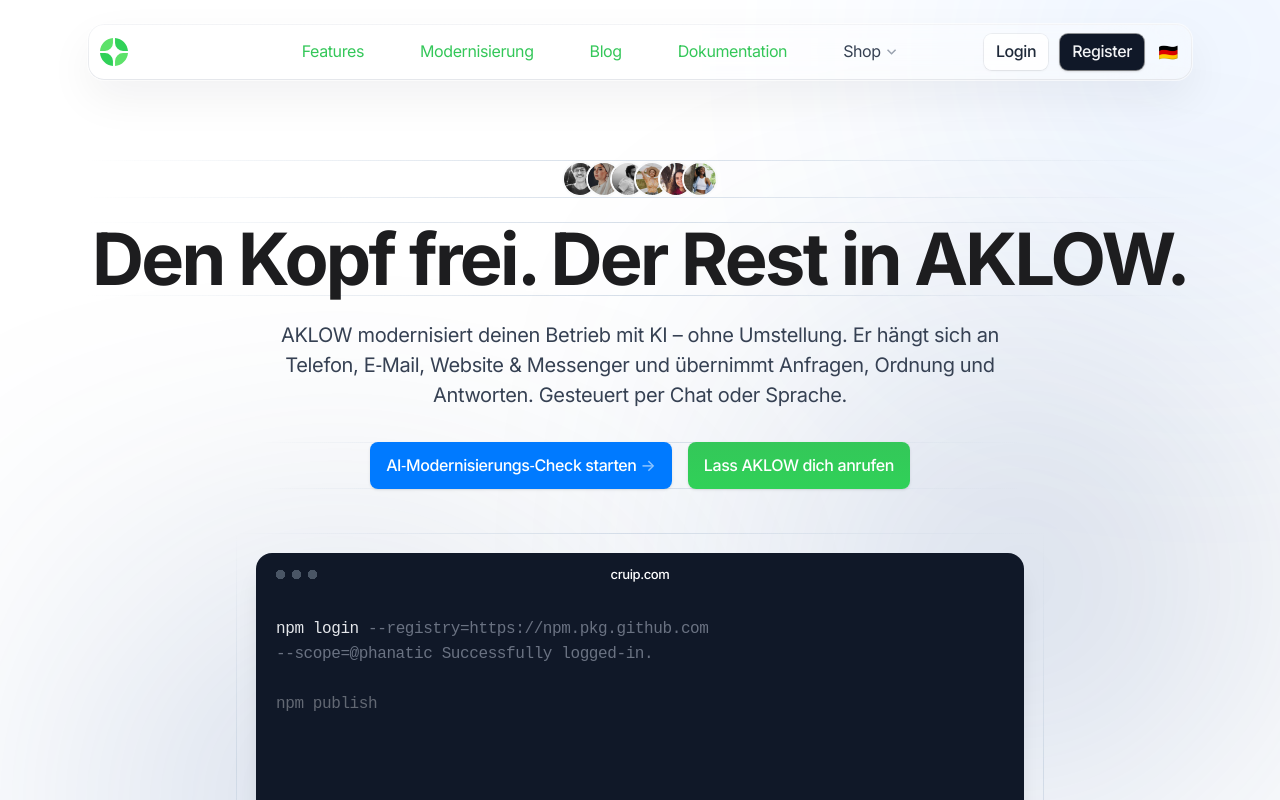
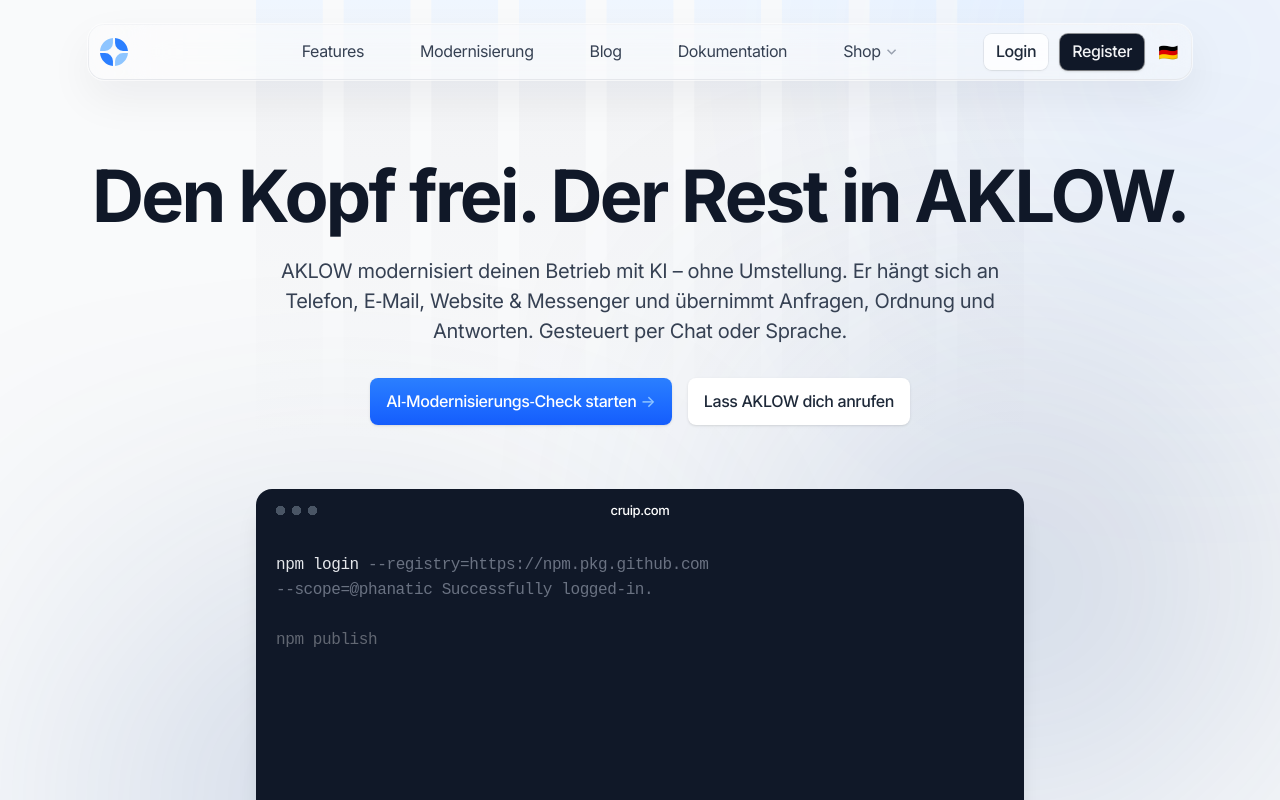
Before and after one commit to madetocreate/landingpage, a Next.js app: page / in a window 1280 px wide. Shown: the top 800 px of the page. Built offline with nearby package versions, Linux system fonts and the light colour scheme.

Commit message:
refactor: Remove avatars and decorative lines from hero section

```diff
--- a/app/(default)/system/page.tsx
+++ b/app/(default)/system/page.tsx
@@ -206,7 +206,7 @@
             {stats.map((stat) => (
               <div key={stat.id} className="flex flex-col gap-y-3 border-l border-gray-900/15 pl-6">
                 <dt className="text-sm/6">{stat.name}</dt>
-                <dd className="order-first text-3xl font-semibold tracking-tight" style={{ color: 'var(--color-accent-green)' }}><AnimatedStat value={stat.value} /></dd>
+                <dd className="order-first text-3xl font-semibold tracking-tight"><AnimatedStat value={stat.value} /></dd>
               </div>
             ))}
           </dl>
--- a/app/css/additional-styles/theme.css
+++ b/app/css/additional-styles/theme.css
@@ -1,48 +1,6 @@
-/* Apple-Style Design Tokens - Light Mode (Default) */
-:root {
-  /* Colors - Light Mode */
-  --color-bg-app: #ffffff;
-  --color-bg-surface: #fafafa;
-  --color-bg-surface-muted: #f5f5f5;
-  --color-bg-elevated: #ffffff;
-
-  --color-text-primary: #1d1d1f;
-  --color-text-secondary: #6e6e73;
-  --color-text-muted: #86868b;
-  --color-text-inverted: #fafafa;
-
-  --color-border-subtle: rgba(0, 0, 0, 0.1);
-  --color-border-strong: rgba(0, 0, 0, 0.12);
-
-  /* Accent Colors */
-  --color-accent-blue: #007aff;
-  --color-accent-blue-soft: rgba(0, 122, 255, 0.1);
-  --color-accent-green: #34c759;
-  --color-accent-green-soft: rgba(52, 199, 89, 0.1);
-  --color-accent-green-dark: #30d158;
-  --color-accent-green-light: #5de26a;
-
-  /* Shadows - Apple Style */
-  --shadow-soft: 0 2px 8px rgba(0, 0, 0, 0.04);
-  --shadow-card: 0 4px 16px rgba(0, 0, 0, 0.06);
-  --shadow-strong: 0 8px 24px rgba(0, 0, 0, 0.08);
-
-  /* Motion */
-  --motion-ease: cubic-bezier(0.25, 0.1, 0.25, 1);
-  --motion-duration: 0.25s;
-  --motion-duration-fast: 0.2s;
-
-  /* Radius */
-  --radius-card: 12px;
-  --radius-button: 8px;
-}
-
-/* Dark Mode deaktiviert - immer Light Mode (weiß) */
-
 /* Scrollspy links */
 [data-scrollspy-link].scrollspy-active {
-  @apply font-medium;
-  color: var(--color-accent-green);
+  @apply text-blue-500 font-medium;
 }
 
 /* Custom AOS animations */
@@ -129,77 +87,7 @@
   }
 
   html:not(.no-js) body [data-aos=zoom-out-left] {
-    -webkit-transform: translate3d(10px, 0, 0) scale(1.2);
-    transform: translate3d(10px, 0, 0) scale(1.2);
+      -webkit-transform: translate3d(10px, 0, 0) scale(1.2);
+      transform: translate3d(10px, 0, 0) scale(1.2);
   }
 }
-
-/* Apply Design Tokens to Body */
-body {
-  background-color: var(--color-bg-app);
-  color: var(--color-text-primary);
-  transition: background-color var(--motion-duration) var(--motion-ease),
-              color var(--motion-duration) var(--motion-ease);
-}
-
-/* Green Buttons (default, except AI Modernisierung) */
-.btn:not(.btn-blue):not([class*="blue"]):not([class*="bg-white"]):not([class*="bg-gray"]) {
-  background: linear-gradient(to top, var(--color-accent-green-dark), var(--color-accent-green));
-  color: white;
-  transition: all var(--motion-duration) var(--motion-ease);
-}
-
-.btn:not(.btn-blue):not([class*="blue"]):not([class*="bg-white"]):not([class*="bg-gray"]):hover {
-  background: linear-gradient(to top, var(--color-accent-green), var(--color-accent-green-light));
-  transform: translateY(-1px);
-  box-shadow: var(--shadow-card);
-}
-
-.btn-green {
-  background: linear-gradient(to top, var(--color-accent-green-dark), var(--color-accent-green));
-  color: white;
-}
-
-.btn-green:hover {
-  background: linear-gradient(to top, var(--color-accent-green), var(--color-accent-green-light));
-  transform: translateY(-1px);
-  box-shadow: var(--shadow-card);
-}
-
-/* Blue Button for AI Modernisierung */
-.btn-blue,
-.btn[class*="blue"] {
-  background: linear-gradient(to top, var(--color-accent-blue), var(--color-accent-blue));
-  color: white;
-}
-
-.btn-blue:hover,
-.btn[class*="blue"]:hover {
-  background: linear-gradient(to top, var(--color-accent-blue), var(--color-accent-blue));
-  opacity: 0.9;
-  transform: translateY(-1px);
-  box-shadow: var(--shadow-card);
-}
-
-/* Stats/Counter Green Color */
-.stat-number,
-[class*="stat"] [class*="number"],
-.counter {
-  color: var(--color-accent-green) !important;
-}
-
-/* Animated Stat Green */
-.animated-stat,
-[class*="animated-stat"] {
-  color: var(--color-accent-green) !important;
-}
-
-/* Links Green */
-a:not(.btn):not([class*="btn"]) {
-  color: var(--color-accent-green);
-  transition: color var(--motion-duration) var(--motion-ease);
-}
-
-a:not(.btn):not([class*="btn"]):hover {
-  color: var(--color-accent-green-dark);
-}
--- a/app/css/additional-styles/utility-patterns.css
+++ b/app/css/additional-styles/utility-patterns.css
@@ -6,14 +6,10 @@
 
 .btn {
     @apply px-4 py-[11px] shadow-lg;
-    border-radius: var(--radius-button);
-    transition: all var(--motion-duration) var(--motion-ease);
 }
 
 .btn-sm {
     @apply px-3 py-[5px] shadow-sm;
-    border-radius: var(--radius-button);
-    transition: all var(--motion-duration) var(--motion-ease);
 }
 
 /* Forms */
--- a/app/css/style.css
+++ b/app/css/style.css
@@ -235,17 +235,4 @@
   ::file-selector-button {
     border-color: var(--color-gray-200, currentColor);
   }
-
-  /* Apply Design Tokens Globally */
-  html {
-    background-color: var(--color-bg-app);
-    color: var(--color-text-primary);
-  }
-
-  body {
-    background-color: var(--color-bg-app);
-    color: var(--color-text-primary);
-    transition: background-color var(--motion-duration) var(--motion-ease),
-                color var(--motion-duration) var(--motion-ease);
-  }
 }
--- a/components/hero-home.tsx
+++ b/components/hero-home.tsx
@@ -3,12 +3,6 @@
 import Image from "next/image";
 import { motion } from "framer-motion";
 import PageIllustration from "@/components/page-illustration";
-import Avatar01 from "@/public/images/avatar-01.jpg";
-import Avatar02 from "@/public/images/avatar-02.jpg";
-import Avatar03 from "@/public/images/avatar-03.jpg";
-import Avatar04 from "@/public/images/avatar-04.jpg";
-import Avatar05 from "@/public/images/avatar-05.jpg";
-import Avatar06 from "@/public/images/avatar-06.jpg";
 import { landingContent } from "@/content";
 
 export default function HeroHome() {
@@ -19,57 +13,8 @@
       <div className="mx-auto max-w-6xl px-4 sm:px-6">
         <div className="pb-12 pt-32 md:pb-20 md:pt-40">
           <div className="pb-12 text-center md:pb-16">
-            <div
-              className="mb-6 border-y [border-image:linear-gradient(to_right,transparent,--theme(--color-slate-300/.8),transparent)1]"
-              data-aos="zoom-y-out"
-            >
-              <div className="-mx-0.5 flex justify-center -space-x-3">
-                <Image
-                  className="box-content rounded-full border-2 border-gray-50"
-                  src={Avatar01}
-                  width={32}
-                  height={32}
-                  alt="Avatar 01"
-                />
-                <Image
-                  className="box-content rounded-full border-2 border-gray-50"
-                  src={Avatar02}
-                  width={32}
-                  height={32}
-                  alt="Avatar 01"
-                />
-                <Image
-                  className="box-content rounded-full border-2 border-gray-50"
-                  src={Avatar03}
-                  width={32}
-                  height={32}
-                  alt="Avatar 02"
-                />
-                <Image
-                  className="box-content rounded-full border-2 border-gray-50"
-                  src={Avatar04}
-                  width={32}
-                  height={32}
-                  alt="Avatar 03"
-                />
-                <Image
-                  className="box-content rounded-full border-2 border-gray-50"
-                  src={Avatar05}
-                  width={32}
-                  height={32}
-                  alt="Avatar 04"
-                />
-                <Image
-                  className="box-content rounded-full border-2 border-gray-50"
-                  src={Avatar06}
-                  width={32}
-                  height={32}
-                  alt="Avatar 05"
-                />
-              </div>
-            </div>
             <h1
-              className="mb-6 border-y text-5xl font-bold [border-image:linear-gradient(to_right,transparent,--theme(--color-slate-300/.8),transparent)1] md:text-6xl"
+              className="mb-6 text-5xl font-bold md:text-6xl"
               data-aos="zoom-y-out"
               data-aos-delay={150}
             >
@@ -83,14 +28,14 @@
               >
                 {hero.subtitle}
               </p>
-              <div className="relative before:absolute before:inset-0 before:border-y before:[border-image:linear-gradient(to_right,transparent,--theme(--color-slate-300/.8),transparent)1]">
+              <div>
                 <div
-                  className="relative mx-auto max-w-xs sm:flex sm:max-w-none sm:justify-center"
+                  className="mx-auto max-w-xs sm:flex sm:max-w-none sm:justify-center"
                   data-aos="zoom-y-out"
                   data-aos-delay={450}
                 >
                   <motion.a
-                    className="btn btn-blue group mb-4 w-full bg-linear-to-t from-blue-600 to-blue-500 bg-[length:100%_100%] bg-[bottom] text-white shadow-sm hover:bg-[length:100%_150%] sm:mb-0 sm:w-auto"
+                    className="btn group mb-4 w-full bg-linear-to-t from-blue-600 to-blue-500 bg-[length:100%_100%] bg-[bottom] text-white shadow-sm hover:bg-[length:100%_150%] sm:mb-0 sm:w-auto"
                     href={hero.ctaPrimary.href ?? "#0"}
                     whileHover={{ y: -1.5, scale: 1.02 }}
                     whileTap={{ scale: 0.97 }}
@@ -104,7 +49,7 @@
                     </span>
                   </motion.a>
                   <a
-                    className="btn btn-green w-full text-white shadow-sm sm:ml-4 sm:w-auto"
+                    className="btn w-full bg-white text-gray-800 shadow-sm hover:bg-gray-50 sm:ml-4 sm:w-auto"
                     href={hero.ctaSecondary?.href ?? "#0"}
                   >
                     {hero.ctaSecondary?.label}
@@ -118,7 +63,7 @@
             data-aos="zoom-y-out"
             data-aos-delay={600}
           >
-            <div className="relative aspect-video rounded-2xl bg-gray-900 px-5 py-3 shadow-xl before:pointer-events-none before:absolute before:-inset-5 before:border-y before:[border-image:linear-gradient(to_right,transparent,--theme(--color-slate-300/.8),transparent)1] after:absolute after:-inset-5 after:-z-10 after:border-x after:[border-image:linear-gradient(to_bottom,transparent,--theme(--color-slate-300/.8),transparent)1]">
+            <div className="relative aspect-video rounded-2xl bg-gray-900 px-5 py-3 shadow-xl">
               <div className="relative mb-8 flex items-center justify-between before:block before:h-[9px] before:w-[41px] before:bg-[length:16px_9px] before:[background-image:radial-gradient(circle_at_4.5px_4.5px,var(--color-gray-600)_4.5px,transparent_0)] after:w-[41px]">
                 <span className="text-[13px] font-medium text-white">
                   cruip.com
--- a/components/stats.tsx
+++ b/components/stats.tsx
@@ -37,7 +37,7 @@
 
         {stats.map((stat, index) => (
           <div key={index} className="relative text-center md:px-5">
-            <h4 className="font-inter-tight text-2xl md:text-3xl font-bold tabular-nums mb-2" style={{ color: 'var(--color-accent-green)' }}>
+            <h4 className="font-inter-tight text-2xl md:text-3xl font-bold tabular-nums mb-2">
               <Counter number={stat.number} />
               {stat.suffix}
             </h4>
--- a/components/ui/logo.tsx
+++ b/components/ui/logo.tsx
@@ -5,13 +5,13 @@
     <Link href="/" className="inline-flex" aria-label="Cruip">
       <svg xmlns="http://www.w3.org/2000/svg" width="28" height="28">
         <path
-          style={{ fill: 'var(--color-accent-green-dark)' }}
+          className="fill-blue-500"
           fillRule="evenodd"
           d="M15.052 0c6.914.513 12.434 6.033 12.947 12.947h-5.015a7.932 7.932 0 0 1-7.932-7.932V0Zm-2.105 22.985V28C6.033 27.487.513 21.967 0 15.053h5.015a7.932 7.932 0 0 1 7.932 7.932Z"
           clipRule="evenodd"
         />
         <path
-          style={{ fill: 'var(--color-accent-green-light)' }}
+          className="fill-blue-300"
           fillRule="evenodd"
           d="M0 12.947C.513 6.033 6.033.513 12.947 0v5.015a7.932 7.932 0 0 1-7.932 7.932H0Zm22.984 2.106h5.015C27.486 21.967 21.966 27.487 15.052 28v-5.015a7.932 7.932 0 0 1 7.932-7.932Z"
           clipRule="evenodd"
```
